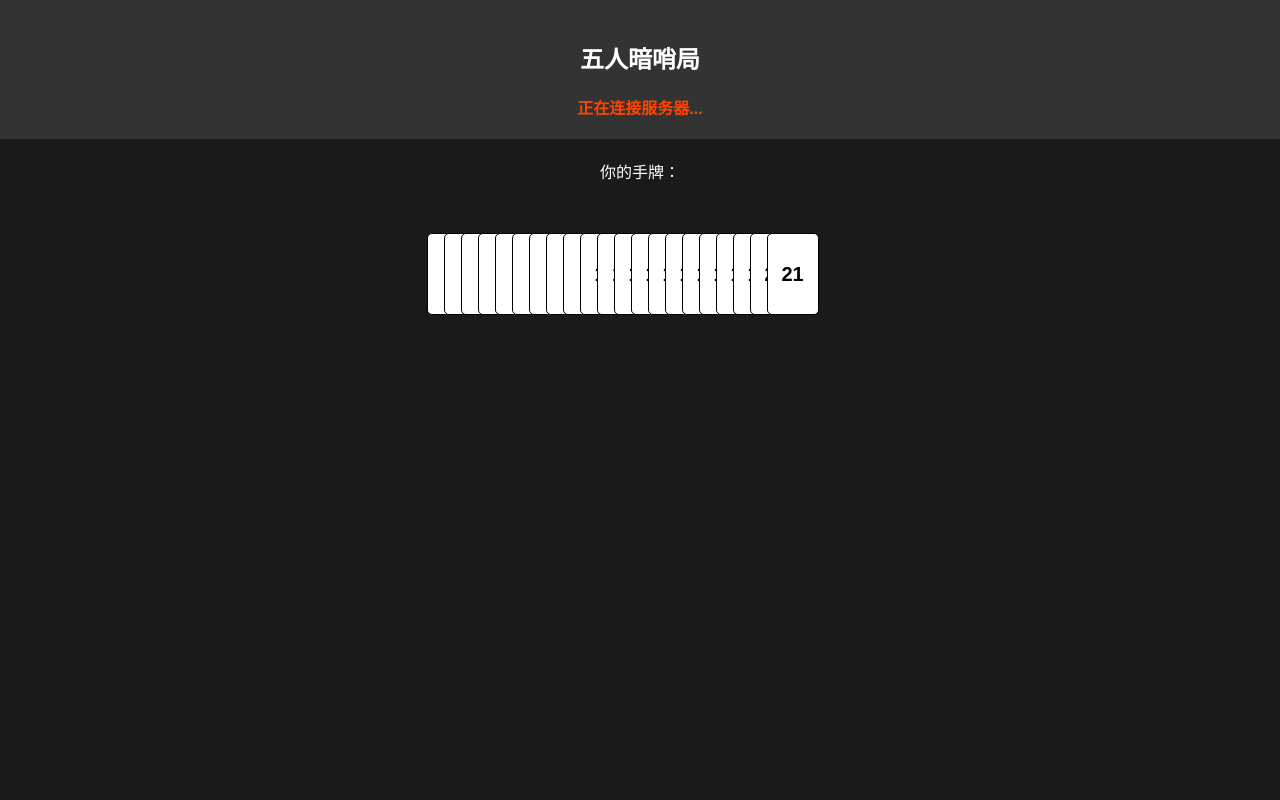
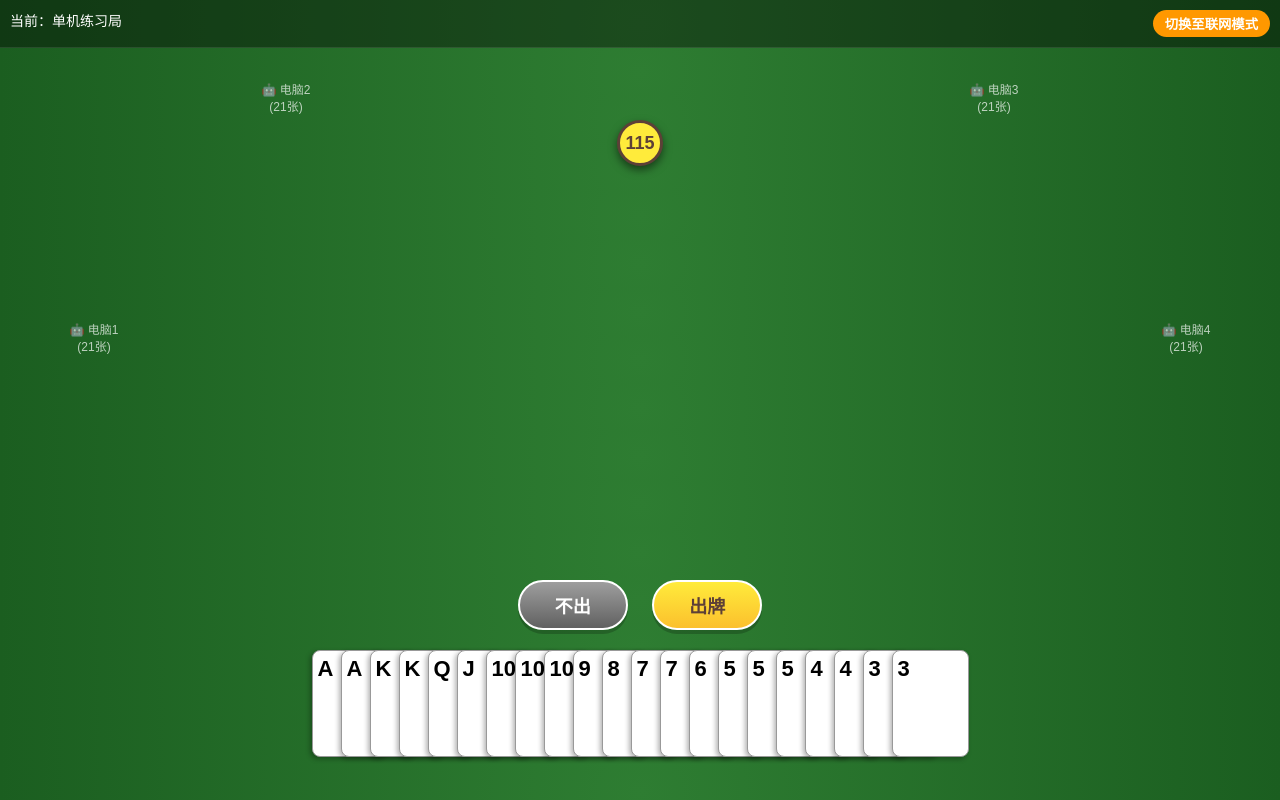
Before and after one commit to 2295821672-commits/doudizhu, a website: page index.html in a window 1280 px wide. Drawn offline with nearby package versions, Linux system fonts and the light colour scheme; no server answers.

Commit message:
Update index.html

```diff
--- a/index.html
+++ b/index.html
@@ -1,51 +1,163 @@
 <!DOCTYPE html>
-<html>
+<html lang="zh-CN">
 <head>
     <meta charset="UTF-8">
-    <meta name="viewport" content="width=device-width, initial-scale=1.0">
-    <title>暗哨斗地主联网版</title>
+    <meta name="viewport" content="width=device-width, initial-scale=1.0, maximum-scale=1.0, user-scalable=no">
+    <title>欢乐五人暗哨-全能版</title>
     <style>
-        body { background: #1a1a1a; color: white; text-align: center; font-family: sans-serif; margin: 0; }
-        .room-info { padding: 20px; background: #333; margin-bottom: 20px; }
-        .hand { display: flex; justify-content: center; margin-top: 50px; }
+        /* 经典欢乐斗地主视觉 */
+        body {
+            background: radial-gradient(circle, #2e7d32 0%, #1b5e20 100%);
+            color: white; margin: 0; font-family: "Microsoft YaHei", sans-serif; overflow: hidden;
+        }
+        .status-bar { background: rgba(0,0,0,0.4); padding: 10px; font-size: 14px; display: flex; justify-content: space-between; border-bottom: 1px solid rgba(255,255,255,0.1); }
+
+        /* 模式切换器 */
+        .mode-btn { background: #ff9800; border: none; color: white; padding: 4px 12px; border-radius: 15px; font-weight: bold; cursor: pointer; }
+
+        /* 闹钟计时器 */
+        #timer-box {
+            position: absolute; top: 15%; left: 50%; transform: translateX(-50%);
+            background: #ffeb3b; border: 3px solid #5d4037; border-radius: 50%;
+            width: 40px; height: 40px; line-height: 40px; text-align: center;
+            color: #5d4037; font-weight: bold; font-size: 18px; box-shadow: 0 4px 8px rgba(0,0,0,0.5);
+        }
+
+        /* 电脑玩家占位（模拟四人） */
+        .robot-player { position: absolute; color: rgba(255,255,255,0.7); font-size: 12px; width: 60px; text-align: center; }
+        .robot-1 { top: 40%; left: 5%; } .robot-2 { top: 10%; left: 20%; }
+        .robot-3 { top: 10%; right: 20%; } .robot-4 { top: 40%; right: 5%; }
+
+        /* 操作区 */
+        .controls { position: fixed; bottom: 170px; width: 100%; text-align: center; }
+        .btn { padding: 10px 35px; border-radius: 25px; border: 2px solid #fff; font-weight: bold; font-size: 18px; margin: 0 10px; box-shadow: 0 4px 0 rgba(0,0,0,0.2); transition: 0.1s; }
+        .btn-pass { background: linear-gradient(to bottom, #9e9e9e, #616161); color: white; }
+        .btn-play { background: linear-gradient(to bottom, #ffeb3b, #fbc02d); color: #5d4037; }
+        .btn:active { transform: translateY(2px); box-shadow: none; }
+
+        /* 紧凑手牌排布 */
+        .hand-area { display: flex; justify-content: center; position: fixed; bottom: 20px; width: 100%; height: 130px; }
         .card {
-            width: 50px; height: 80px; background: white; color: black;
-            border-radius: 5px; margin-left: -35px; border: 1px solid #000;
-            line-height: 80px; font-size: 20px; font-weight: bold;
-            transition: 0.2s; cursor: pointer;
+            width: 65px; height: 95px; background: white; border-radius: 8px;
+            color: black; margin-left: -48px; border: 1px solid #999;
+            position: relative; transition: 0.2s; box-shadow: -2px 2px 5px rgba(0,0,0,0.3);
+            display: flex; flex-direction: column; padding: 5px; cursor: pointer;
         }
-        .card:hover { transform: translateY(-20px); }
-        #status { color: #ff4400; font-weight: bold; }
+        .card:first-child { margin-left: 0; }
+        .card.selected { transform: translateY(-30px); border: 2px solid #ff9800; }
+        .rank { font-size: 22px; font-weight: bold; }
     </style>
 </head>
 <body>
-    <div class="room-info">
-        <h2>五人暗哨局</h2>
-        <div id="status">正在连接服务器...</div>
+    <div class="status-bar">
+        <span id="status">正在进入游戏...</span>
+        <button class="mode-btn" id="mode-toggle" onclick="toggleMode()">切换至联网模式</button>
     </div>
 
-    <div id="game-area">
-        <p>你的手牌：</p>
-        <div class="hand" id="player-hand"></div>
+    <div class="robot-player robot-1">🤖 电脑1<br>(21张)</div>
+    <div class="robot-player robot-2">🤖 电脑2<br>(21张)</div>
+    <div class="robot-player robot-3">🤖 电脑3<br>(21张)</div>
+    <div class="robot-player robot-4">🤖 电脑4<br>(21张)</div>
+
+    <div id="timer-box">120</div>
+
+    <div class="controls">
+        <button class="btn btn-pass" onclick="handlePass()">不出</button>
+        <button class="btn btn-play" onclick="handlePlay()">出牌</button>
     </div>
+
+    <div class="hand-area" id="player-hand"></div>
 
     <script src="https://cdn.socket.io/4.7.2/socket.io.min.js"></script>
     <script>
-        // 这里的逻辑就像是拨号上网
-        const socket = io('https://my-doudizhu.zeabur.app'); // 这行代码尝试联系服务器
+        let isOnline = false;
+        let myHand = [];
+        let timeLeft = 120;
+        let socket = null;
 
-        socket.on('connect', () => {
-            document.getElementById('status').innerText = "已联网，等待队友...";
-        });
+        // --- 单机版逻辑：自动陪玩 ---
+        function startOfflineGame() {
+            isOnline = false;
+            document.getElementById('status').innerText = "当前：单机练习局";
+            document.getElementById('mode-toggle').innerText = "切换至联网模式";
 
-        // 模拟生成21张牌
-        const hand = document.getElementById('player-hand');
-        for(let i=0; i<21; i++) {
-            const c = document.createElement('div');
-            c.className = 'card';
-            c.innerText = i + 1;
-            hand.appendChild(c);
+            let deck = [];
+            const ranks = [3,4,5,6,7,8,9,10,11,12,13,14,15,16,17];
+            for(let i=0; i<2; i++) ranks.forEach(r => {
+                if(r < 16) [1,2,3,4].forEach(s => deck.push({rank: r, suit: s}));
+                else deck.push({rank: r, suit: 0});
+            });
+            deck.sort(() => Math.random() - 0.5);
+
+            myHand = deck.slice(0, 21).sort((a,b) => b.rank - a.rank);
+            renderCards();
+            alert("单机局开始！你是明地主，其他4位电脑是你的对手（包含一名隐藏暗哨）。");
         }
+
+        // --- 联网版逻辑 ---
+        function startOnlineGame() {
+            isOnline = true;
+            document.getElementById('status').innerText = "正在寻找在线牌友...";
+            document.getElementById('mode-toggle').innerText = "切回单机";
+
+            // 记得换成你自己的 Zeabur 地址
+            socket = io('https://my-doudizhu.zeabur.app');
+            socket.on('deal', data => {
+                myHand = data.hand.sort((a,b) => b.rank - a.rank);
+                renderCards();
+                timeLeft = 120;
+            });
+            socket.on('server_msg', m => document.getElementById('status').innerText = m);
+        }
+
+        function toggleMode() {
+            if(isOnline) location.reload();
+            else startOnlineGame();
+        }
+
+        function renderCards() {
+            const container = document.getElementById('player-hand');
+            container.innerHTML = '';
+            myHand.forEach(card => {
+                const div = document.createElement('div');
+                div.className = 'card';
+                div.innerHTML = `<span class="rank">${getRankName(card.rank)}</span>`;
+                div.onclick = () => div.classList.toggle('selected');
+                container.appendChild(div);
+            });
+        }
+
+        function getRankName(r) {
+            const names = {11:'J', 12:'Q', 13:'K', 14:'A', 15:'2', 16:'小', 17:'大'};
+            return names[r] || r;
+        }
+
+        function handlePass() {
+            timeLeft = 120;
+            if(!isOnline) {
+                const aiQuotes = ["电脑1：管不上！", "电脑2：过！", "电脑3：要不起。", "电脑4：我也过。"];
+                alert(aiQuotes[Math.floor(Math.random()*4)]);
+            }
+        }
+
+        function handlePlay() {
+            const selected = document.querySelectorAll('.card.selected');
+            if(selected.length === 0) return alert("请先选牌！");
+            alert("出牌成功！严格遵循传统规则，不翻倍，三带三禁止出。");
+            // 逻辑：如果是单机，这里可以写出牌后的手牌扣除
+        }
+
+        // 默认初始化
+        startOfflineGame();
+
+        // 全局计时
+        setInterval(() => {
+            if(timeLeft > 0) {
+                timeLeft--;
+                document.getElementById('timer-box').innerText = timeLeft;
+                if(timeLeft === 0) handlePass();
+            }
+        }, 1000);
     </script>
 </body>
 </html>
```
